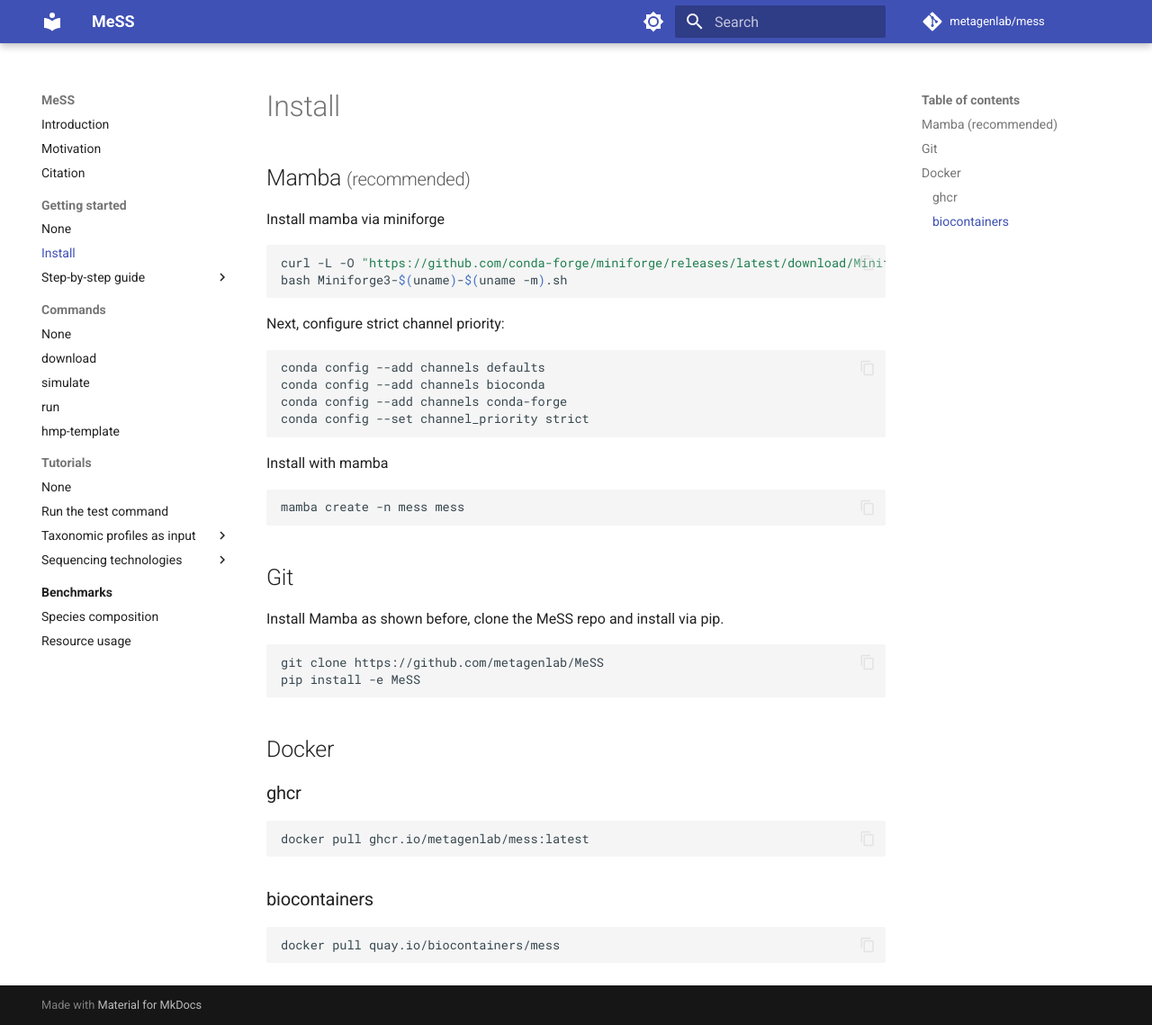
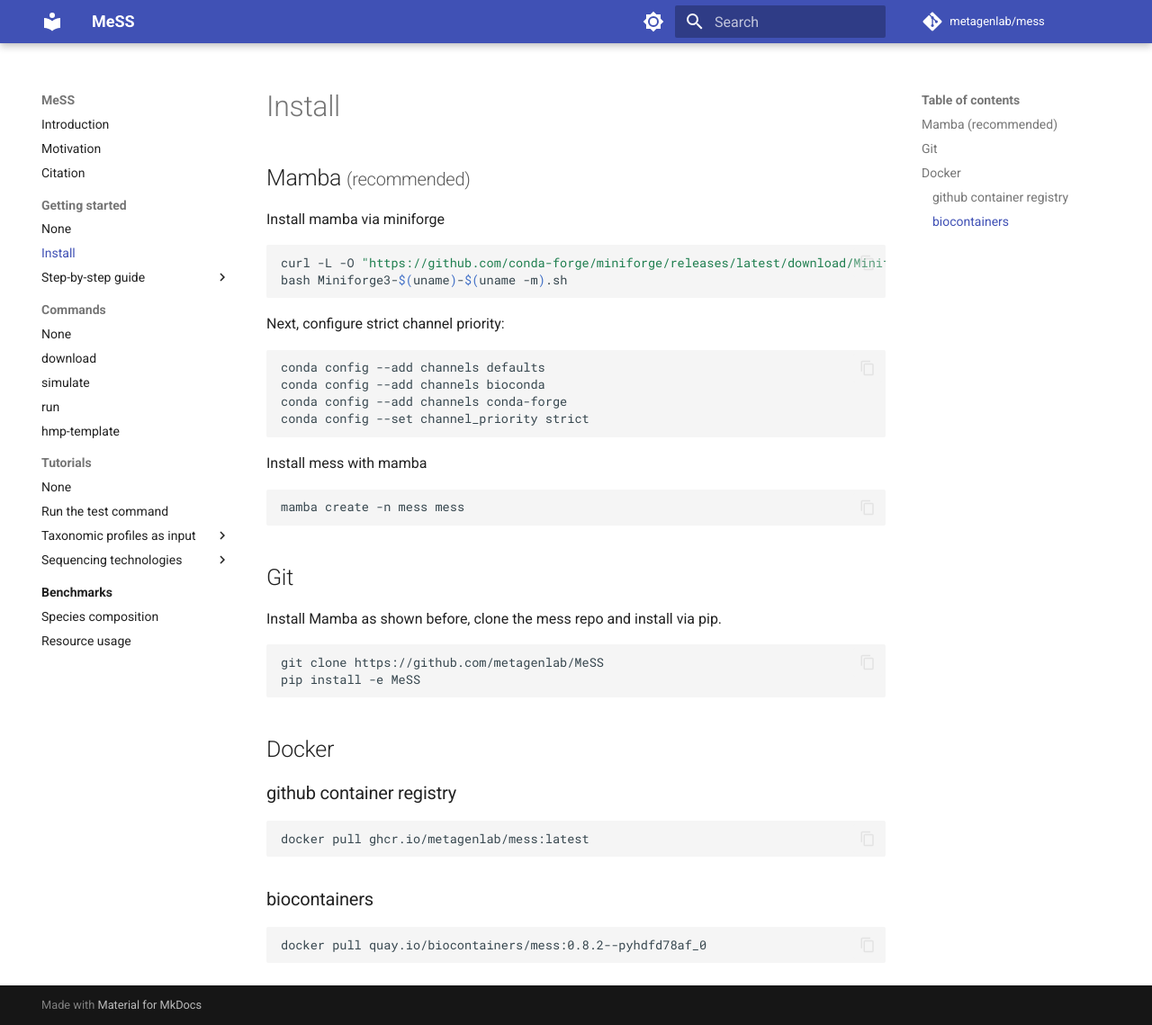
Before and after one commit to metagenlab/MeSS, an MkDocs documentation site: the page built from docs/install.md, in a window 1280 px wide and 1139 px high. Shown: the whole window at 90% size. Built offline with MkDocs 1.6.1 and Material for MkDocs 9.7.7, drawn with Linux system fonts in a browser that asks for light colours; comment, search, counter and statistics services are not loaded.

Commit message:
updated install

````diff
--- a/docs/install.md
+++ b/docs/install.md
@@ -15,14 +15,16 @@
 conda config --add channels conda-forge
 conda config --set channel_priority strict
 ```
-Install with mamba
+
+Install mess with mamba
 
 ```sh
 mamba create -n mess mess
 ```
 
 ## Git
-Install Mamba as shown before, clone the MeSS repo and install via pip.
+
+Install Mamba as shown before, clone the mess repo and install via pip.
 
 ```sh
 git clone https://github.com/metagenlab/MeSS
@@ -31,7 +33,7 @@
 
 ## Docker
 
-### ghcr
+### github container registry
 
 ```sh
 docker pull ghcr.io/metagenlab/mess:latest
@@ -40,5 +42,5 @@
 ### biocontainers
 
 ```sh
-docker pull quay.io/biocontainers/mess
+docker pull quay.io/biocontainers/mess:0.8.2--pyhdfd78af_0
 ```
````
